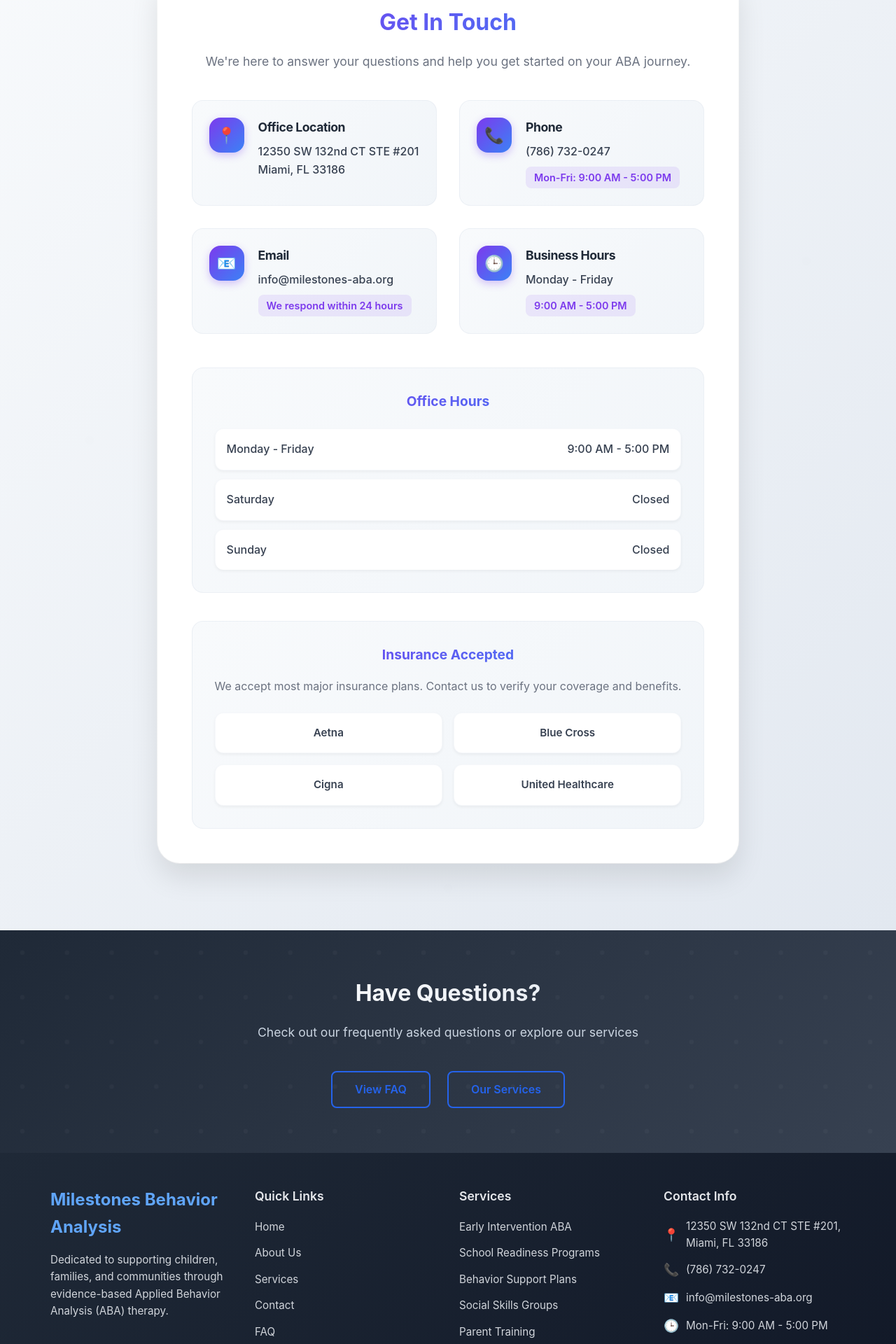
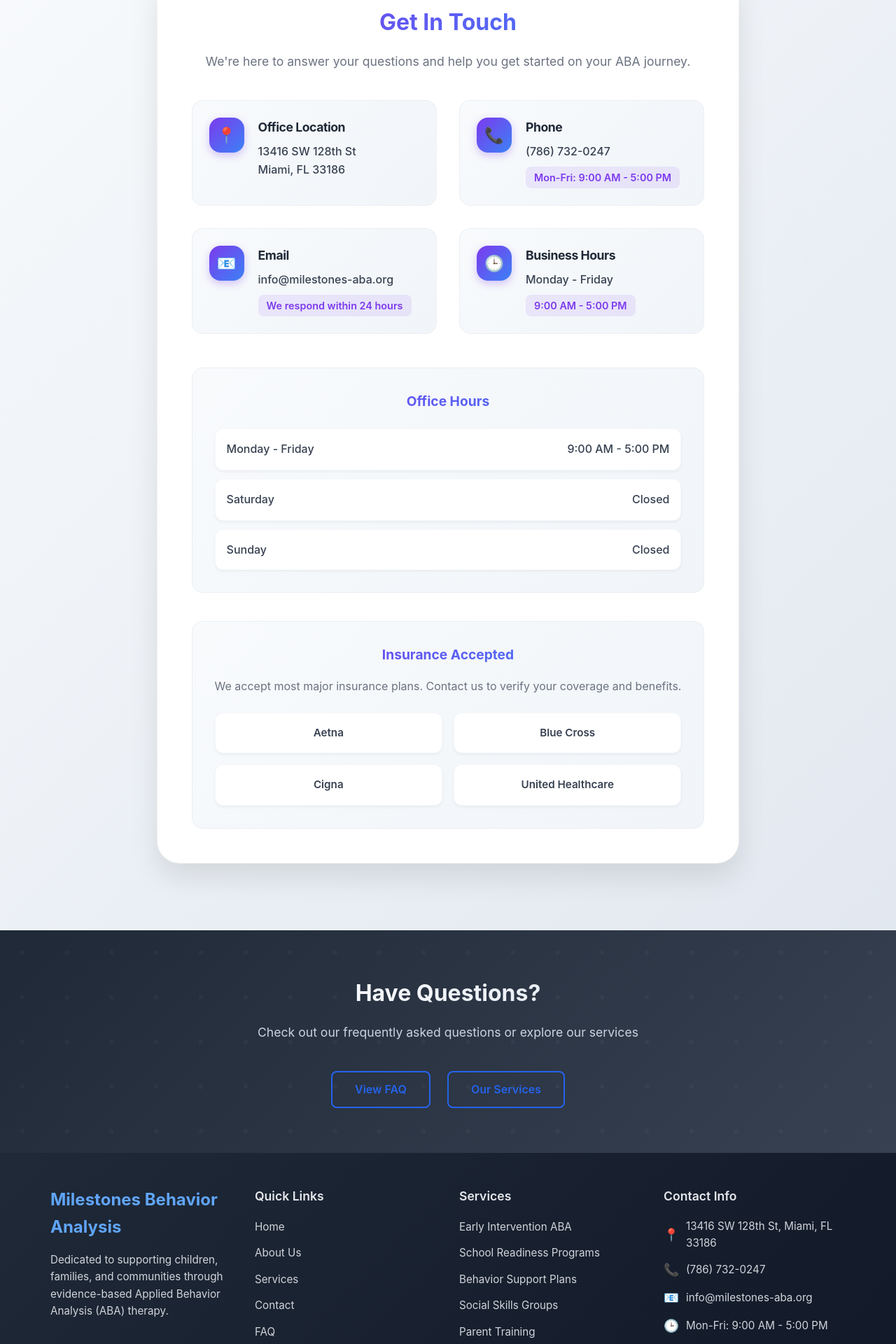
Before and after one commit to JohnCorbacho/MileStonesBehaviorAnalysis, a React (Create React App) app: page /contact in a window 1280 px wide. Shown: the part 699-2619 px from the top of the page at 70% size. Built offline with nearby package versions, Linux system fonts and the light colour scheme.

Commit message:
changed address

```diff
--- a/src/components/Footer.tsx
+++ b/src/components/Footer.tsx
@@ -54,7 +54,7 @@ const Footer: React.FC = () => {
             <div className="footer-contact">
               <p className="contact-item">
                 <span className="contact-icon">📍</span>
-                12350 SW 132nd CT STE #201, Miami, FL 33186
+                13416 SW 128th St, Miami, FL 33186
               </p>
               <p className="contact-item">
                 <span className="contact-icon">📞</span>
--- a/src/pages/Contact.tsx
+++ b/src/pages/Contact.tsx
@@ -51,7 +51,7 @@ const Contact: React.FC = () => {
                     <div className="info-icon">📍</div>
                     <div className="info-content">
                       <h4>Office Location</h4>
-                      <p>12350 SW 132nd CT STE #201<br />Miami, FL 33186</p>
+                      <p>13416 SW 128th St<br />Miami, FL 33186</p>
                     </div>
                   </div>
 
```
